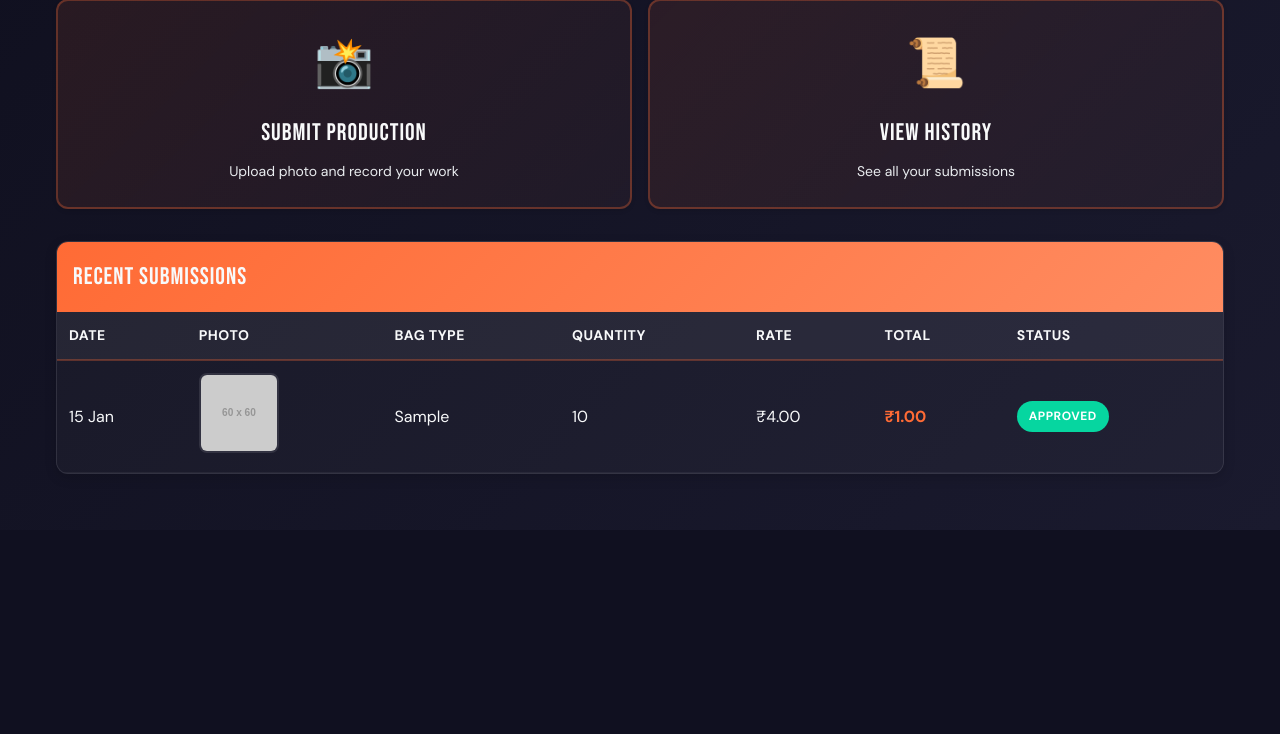
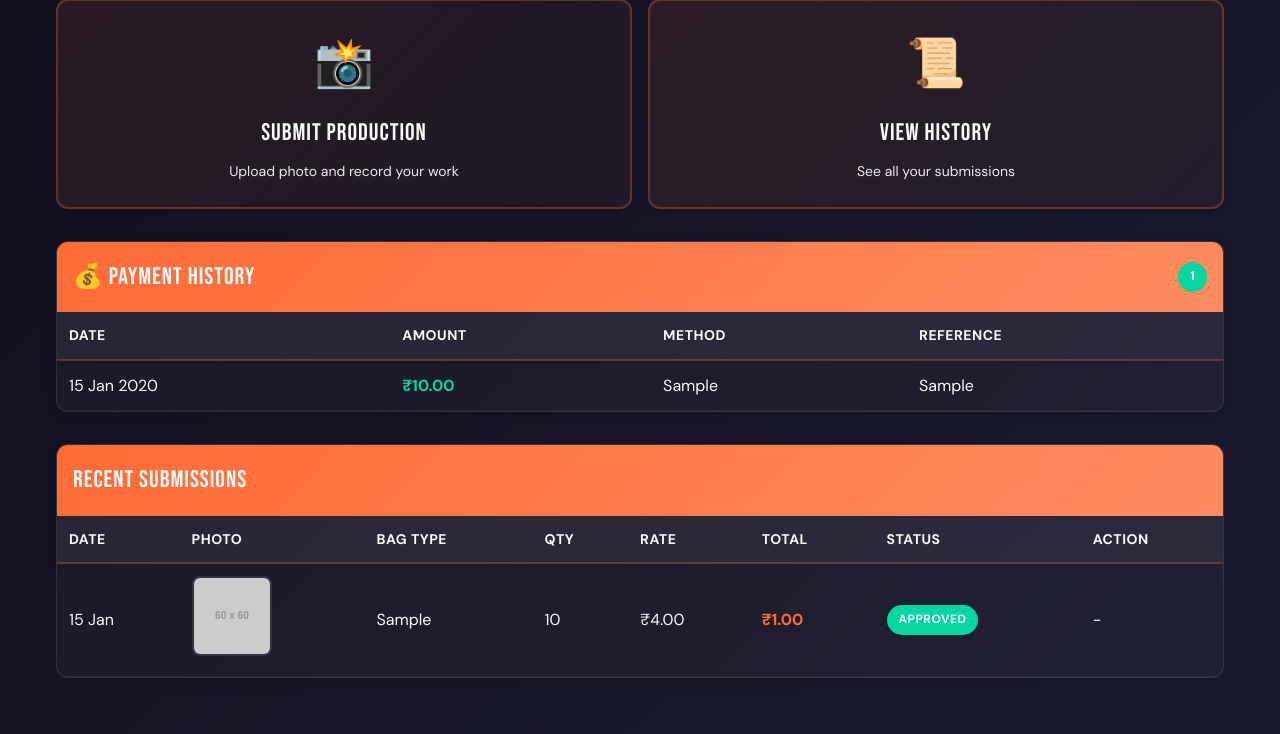
Before and after one commit to Sambhav-Shrimal/bagtracksys, a Flask app: template bagtrack/templates/worker_dashboard.html in a window 1280 px wide. Shown: the part 298-1032 px from the top of the page. Before the commit the page ends 828 px from the top, so only its background shows below. Run offline with Flask 3, Linux system fonts and the light colour scheme; the template is opened without the code that fills it: most values are stand-ins (such as "Sample title", 1, 10 or a date in 2020); grey boxes marked "Sample" are stand-in pictures; some libraries are stand-ins or nearby versions.

Commit message:
Add payment history section to worker dashboard

```diff
--- a/bagtrack/templates/worker_dashboard.html
+++ b/bagtrack/templates/worker_dashboard.html
@@ -36,6 +36,38 @@
     </a>
 </div>
 
+<!-- Payment History -->
+{% if payments %}
+<div class="table-container">
+    <div class="table-header">
+        <span>💰 Payment History</span>
+        <span class="badge" style="background: var(--color-success);">{{ payments|length }}</span>
+    </div>
+    <div class="table-responsive">
+        <table>
+            <thead>
+                <tr>
+                    <th>Date</th>
+                    <th>Amount</th>
+                    <th>Method</th>
+                    <th>Reference</th>
+                </tr>
+            </thead>
+            <tbody>
+                {% for payment in payments %}
+                <tr>
+                    <td>{{ payment.paid_at.strftime('%d %b %Y') }}</td>
+                    <td class="text-success" style="font-weight: 600;">₹{{ "%.2f"|format(payment.amount) }}</td>
+                    <td>{{ payment.payment_method.replace('_', ' ') }}</td>
+                    <td>{{ payment.transaction_reference or '-' }}</td>
+                </tr>
+                {% endfor %}
+            </tbody>
+        </table>
+    </div>
+</div>
+{% endif %}
+
 <!-- Recent Submissions -->
 {% if recent_submissions %}
 <div class="table-container">
@@ -49,10 +81,11 @@
                     <th>Date</th>
                     <th>Photo</th>
                     <th>Bag Type</th>
-                    <th>Quantity</th>
+                    <th>Qty</th>
                     <th>Rate</th>
                     <th>Total</th>
                     <th>Status</th>
+                    <th>Action</th>
                 </tr>
             </thead>
             <tbody>
@@ -74,6 +107,18 @@
                             {{ prod.status }}
                         </span>
                     </td>
+                    <td>
+                        {% if prod.status == 'SUBMITTED' %}
+                        <a href="{{ url_for('edit_production', production_id=prod.production_id) }}"
+                           class="btn btn-info" style="padding: 0.4rem 0.75rem; font-size: 0.75rem;">✏️</a>
+                        <form method="POST" action="{{ url_for('delete_production', production_id=prod.production_id) }}" style="display:inline;">
+                            <button type="submit" class="btn btn-danger" style="padding: 0.4rem 0.75rem; font-size: 0.75rem;"
+                                onclick="return confirm('Delete this entry?')">🗑️</button>
+                        </form>
+                        {% else %}
+                        -
+                        {% endif %}
+                    </td>
                 </tr>
                 {% endfor %}
             </tbody>
```
